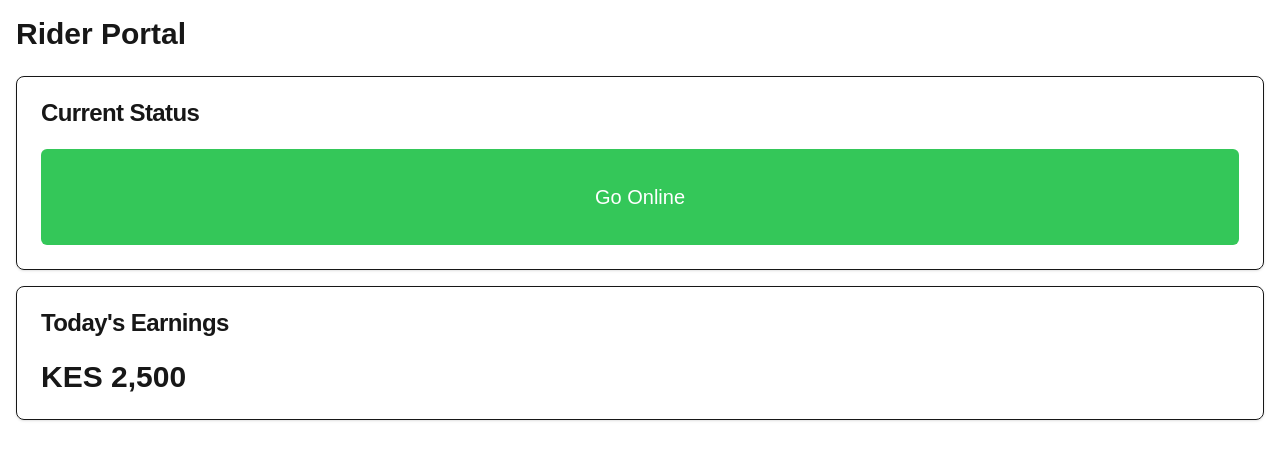
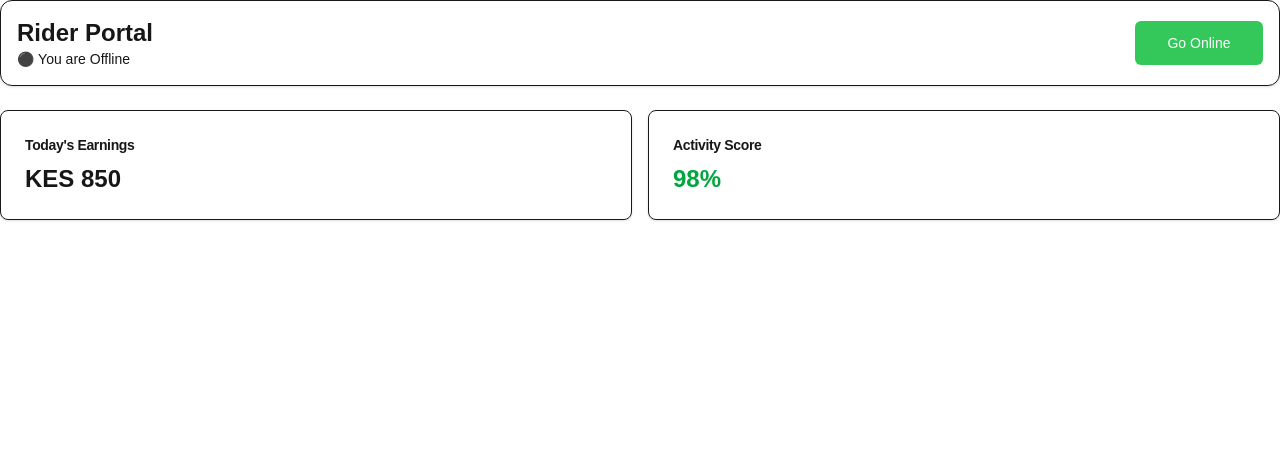
Before and after one commit to sibby-killer/Letaapp_web, a Next.js app: page /rider in a window 1280 px wide. Shown: the top 460 px of the page. Built offline with nearby package versions, Linux system fonts and the light colour scheme.

Commit message:
Feat: Add Rider Portal (Go Online, Job Simulation, Slide Button)

```diff
--- a/src/app/(rider)/rider/page.tsx
+++ b/src/app/(rider)/rider/page.tsx
@@ -1,27 +1,155 @@
+"use client"
+
+import { useState, useEffect } from "react"
 import { Button } from "@/components/ui/button"
 import { Card, CardContent, CardHeader, CardTitle } from "@/components/ui/card"
+import { SlideButton } from "@/components/ui/slide-button"
+import { Badge } from "@/components/ui/badge"
+import { MapPin, Navigation, Phone, MessageCircle, DollarSign, Clock } from "lucide-react"
+import dynamic from 'next/dynamic'
+
+const OSMMap = dynamic(() => import('@/components/maps/osm-map'), { ssr: false })
 
 export default function RiderHome() {
+    const [isOnline, setIsOnline] = useState(false)
+    const [jobOffer, setJobOffer] = useState<any>(null) // Simulated job offer
+    const [activeOrder, setActiveOrder] = useState<any>(null) // Accepted order
+
+    // Simulate receiving a job offer when online
+    useEffect(() => {
+        let timer: NodeJS.Timeout
+        if (isOnline && !activeOrder && !jobOffer) {
+            timer = setTimeout(() => {
+                setJobOffer({
+                    id: "ORD-999",
+                    restaurant: "Mama Oliech's",
+                    distance: "2.5 km",
+                    earnings: "KES 120",
+                    countdown: 90
+                })
+            }, 3000) // 3 seconds after going online
+        }
+        return () => clearTimeout(timer)
+    }, [isOnline, activeOrder, jobOffer])
+
+    const acceptJob = () => {
+        setActiveOrder(jobOffer)
+        setJobOffer(null)
+    }
+
+    const rejectJob = () => {
+        setJobOffer(null)
+    }
+
     return (
-        <div className="container mx-auto p-4">
-            <h1 className="text-3xl font-bold mb-6">Rider Portal</h1>
-            <Card className="mb-4">
-                <CardHeader>
-                    <CardTitle>Current Status</CardTitle>
-                </CardHeader>
-                <CardContent>
-                    <Button className="w-full h-24 text-xl" variant="default">Go Online</Button>
-                </CardContent>
-            </Card>
+        <div className="space-y-6 pb-20">
+            {/* Top Bar */}
+            <div className="flex justify-between items-center bg-card p-4 rounded-xl shadow-sm border">
+                <div>
+                    <h1 className="text-2xl font-bold">Rider Portal</h1>
+                    <p className="text-sm text-muted-foreground">{isOnline ? "🟢 You are Online" : "⚫ You are Offline"}</p>
+                </div>
+                <Button
+                    size="lg"
+                    variant={isOnline ? "destructive" : "default"}
+                    onClick={() => setIsOnline(!isOnline)}
+                    className="w-32"
+                >
+                    {isOnline ? "Go Offline" : "Go Online"}
+                </Button>
+            </div>
 
-            <Card>
-                <CardHeader>
-                    <CardTitle>Today&apos;s Earnings</CardTitle>
-                </CardHeader>
-                <CardContent>
-                    <p className="text-3xl font-bold">KES 2,500</p>
-                </CardContent>
-            </Card>
+            {/* Stats Grid */}
+            {!activeOrder && (
+                <div className="grid grid-cols-2 gap-4">
+                    <Card>
+                        <CardHeader className="pb-2"><CardTitle className="text-sm">Today's Earnings</CardTitle></CardHeader>
+                        <CardContent><div className="text-2xl font-bold">KES 850</div></CardContent>
+                    </Card>
+                    <Card>
+                        <CardHeader className="pb-2"><CardTitle className="text-sm">Activity Score</CardTitle></CardHeader>
+                        <CardContent><div className="text-2xl font-bold text-green-600">98%</div></CardContent>
+                    </Card>
+                </div>
+            )}
+
+            {/* JOB OFFER MODAL (Simulated) */}
+            {jobOffer && (
+                <div className="fixed inset-0 z-50 flex items-end sm:items-center justify-center bg-black/50 p-4">
+                    <Card className="w-full max-w-sm animate-in slide-in-from-bottom-10 fade-in duration-300 border-2 border-primary shadow-2xl">
+                        <CardHeader className="text-center pb-2">
+                            <Badge className="mx-auto mb-2">New Order Request</Badge>
+                            <CardTitle className="text-3xl font-extrabold text-primary">{jobOffer.earnings}</CardTitle>
+                            <p className="text-muted-foreground">{jobOffer.distance} • Pick up from {jobOffer.restaurant}</p>
+                        </CardHeader>
+                        <CardContent className="space-y-4">
+                            <div className="h-2 w-full bg-slate-100 rounded-full overflow-hidden">
+                                <div className="h-full bg-primary w-[80%]" /> {/* Static progress for demo */}
+                            </div>
+                            <div className="grid grid-cols-2 gap-4">
+                                <Button variant="outline" size="lg" onClick={rejectJob}>Reject</Button>
+                                <Button size="lg" onClick={acceptJob} className="bg-green-600 hover:bg-green-700 text-white">Accept (85s)</Button>
+                            </div>
+                        </CardContent>
+                    </Card>
+                </div>
+            )}
+
+            {/* ACTIVE ORDER VIEW */}
+            {activeOrder && (
+                <div className="space-y-4">
+                    <Card className="overflow-hidden border-primary/20">
+                        <div className="h-[250px] relative">
+                            <OSMMap className="h-full w-full" />
+                            <div className="absolute bottom-4 left-4 right-4 bg-white/90 backdrop-blur p-3 rounded-lg shadow-lg flex justify-between items-center">
+                                <div>
+                                    <h4 className="font-bold">{activeOrder.restaurant}</h4>
+                                    <p className="text-xs text-muted-foreground">Pick up order #123</p>
+                                </div>
+                                <Button size="icon" variant="secondary"><Navigation className="h-4 w-4" /></Button>
+                            </div>
+                        </div>
+                        <CardContent className="pt-4 space-y-4">
+
+                            {/* Customer Info */}
+                            <div className="flex items-center justify-between p-3 bg-muted rounded-lg">
+                                <div className="flex items-center gap-3">
+                                    <div className="h-10 w-10 rounded-full bg-primary/20 flex items-center justify-center">
+                                        <span className="font-bold text-primary">JD</span>
+                                    </div>
+                                    <div>
+                                        <p className="font-bold text-sm">John Doe</p>
+                                        <p className="text-xs text-muted-foreground">Student • Hostel 4</p>
+                                    </div>
+                                </div>
+                                <div className="flex gap-2">
+                                    <Button size="icon" variant="ghost"><MessageCircle className="h-4 w-4" /></Button>
+                                    <Button size="icon" variant="ghost"><Phone className="h-4 w-4" /></Button>
+                                </div>
+                            </div>
+
+                            {/* Checklist */}
+                            <div className="space-y-2">
+                                <h4 className="font-semibold text-sm">Order Items</h4>
+                                <div className="flex items-center gap-2 text-sm">
+                                    <input type="checkbox" className="h-4 w-4 rounded border-gray-300 text-primary focus:ring-primary" />
+                                    <span>2x Smocha Special</span>
+                                </div>
+                                <div className="flex items-center gap-2 text-sm">
+                                    <input type="checkbox" className="h-4 w-4 rounded border-gray-300 text-primary focus:ring-primary" />
+                                    <span>1x Soda</span>
+                                </div>
+                            </div>
+
+                            {/* Actions */}
+                            <div className="space-y-3 pt-2">
+                                <SlideButton text="Slide to Pick Up" onComplete={() => alert("Picked up! Now heading to student.")} />
+                                <Button variant="ghost" className="w-full text-red-500 text-xs" onClick={() => setActiveOrder(null)}>Cancel Order (Debug)</Button>
+                            </div>
+                        </CardContent>
+                    </Card>
+                </div>
+            )}
         </div>
     )
 }
--- /dev/null
+++ b/src/components/ui/slide-button.tsx
@@ -0,0 +1,76 @@
+"use client"
+
+import * as React from "react"
+import { motion, useMotionValue, useTransform, useAnimation } from "framer-motion"
+import { ChevronRight } from "lucide-react"
+import { cn } from "@/lib/utils"
+
+interface SlideButtonProps {
+    onComplete?: () => void
+    text?: string
+    className?: string
+    isCompleted?: boolean
+}
+
+export function SlideButton({ onComplete, text = "Slide to Confirm", className, isCompleted: initialCompleted = false }: SlideButtonProps) {
+    const [isCompleted, setIsCompleted] = React.useState(initialCompleted)
+    const controls = useAnimation()
+    const x = useMotionValue(0)
+    const bgOpacity = useTransform(x, [0, 200], [0.5, 1])
+
+    // Constraints
+    const constraintsRef = React.useRef<HTMLDivElement>(null)
+
+    const handleDragEnd = async () => {
+        const currentX = x.get()
+        if (currentX > 200) { // Threshold
+            setIsCompleted(true)
+            if (onComplete) onComplete()
+        } else {
+            controls.start({ x: 0 })
+        }
+    }
+
+    return (
+        <div
+            ref={constraintsRef}
+            className={cn(
+                "relative h-14 w-full rounded-full bg-muted overflow-hidden flex items-center p-1",
+                isCompleted ? "bg-primary" : "bg-neutral-200 dark:bg-neutral-800",
+                className
+            )}
+        >
+            {/* Background Fill Animation */}
+            <motion.div
+                className="absolute inset-0 bg-primary/20"
+                style={{ opacity: bgOpacity }}
+            />
+
+            {/* Text */}
+            <div className="absolute inset-0 flex items-center justify-center pointer-events-none">
+                <span className={cn("font-semibold text-sm uppercase tracking-wider transition-colors", isCompleted ? "text-primary-foreground" : "text-muted-foreground")}>
+                    {isCompleted ? "Completed" : text}
+                </span>
+            </div>
+
+            {/* Slider Thumb */}
+            <motion.div
+                drag="x"
+                dragConstraints={{ left: 0, right: 230 }} // Adjust based on width
+                dragElastic={0.1}
+                dragMomentum={false}
+                onDragEnd={handleDragEnd}
+                animate={controls}
+                style={{ x }}
+                className="relative z-10 h-12 w-12 rounded-full bg-white shadow-md flex items-center justify-center cursor-grab active:cursor-grabbing"
+                whileTap={{ scale: 1.05 }}
+            >
+                {isCompleted ? (
+                    <div className="h-4 w-4 bg-primary rounded-full" />
+                ) : (
+                    <ChevronRight className="h-6 w-6 text-primary" />
+                )}
+            </motion.div>
+        </div>
+    )
+}
```
